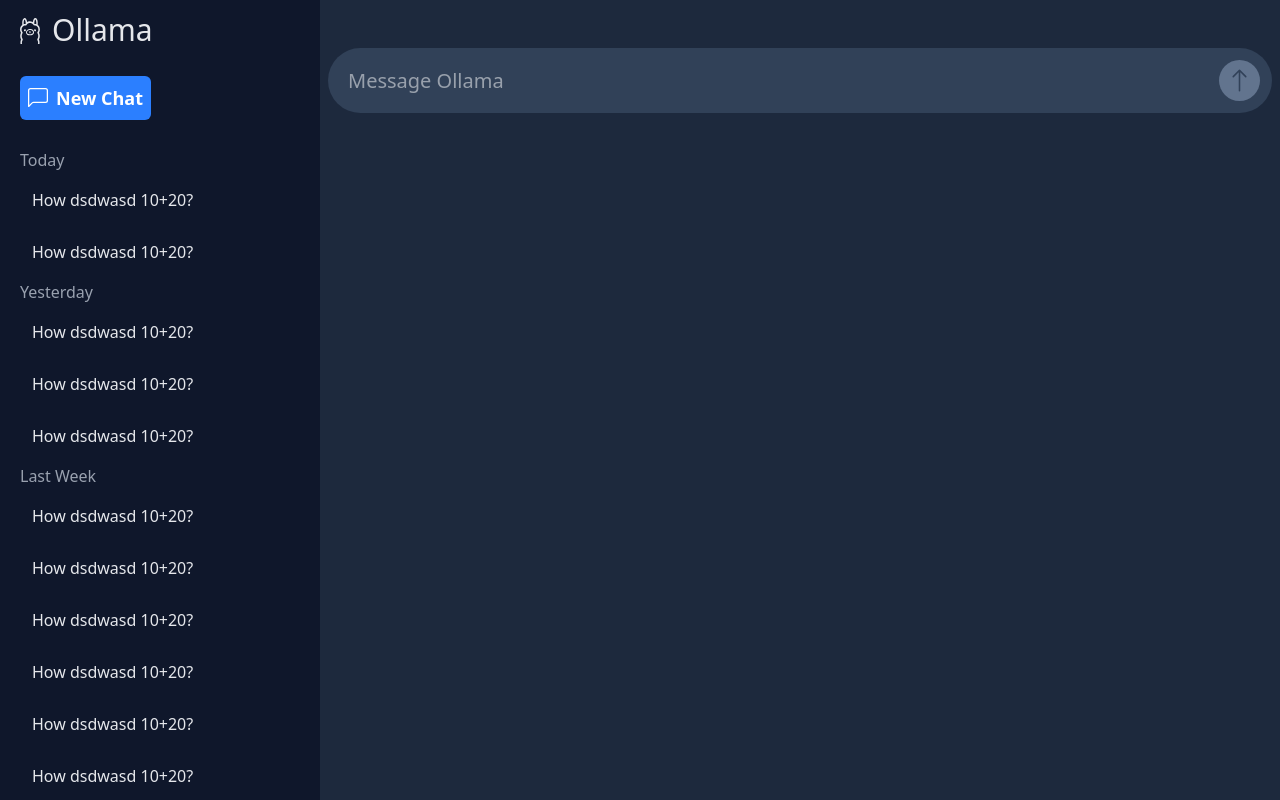
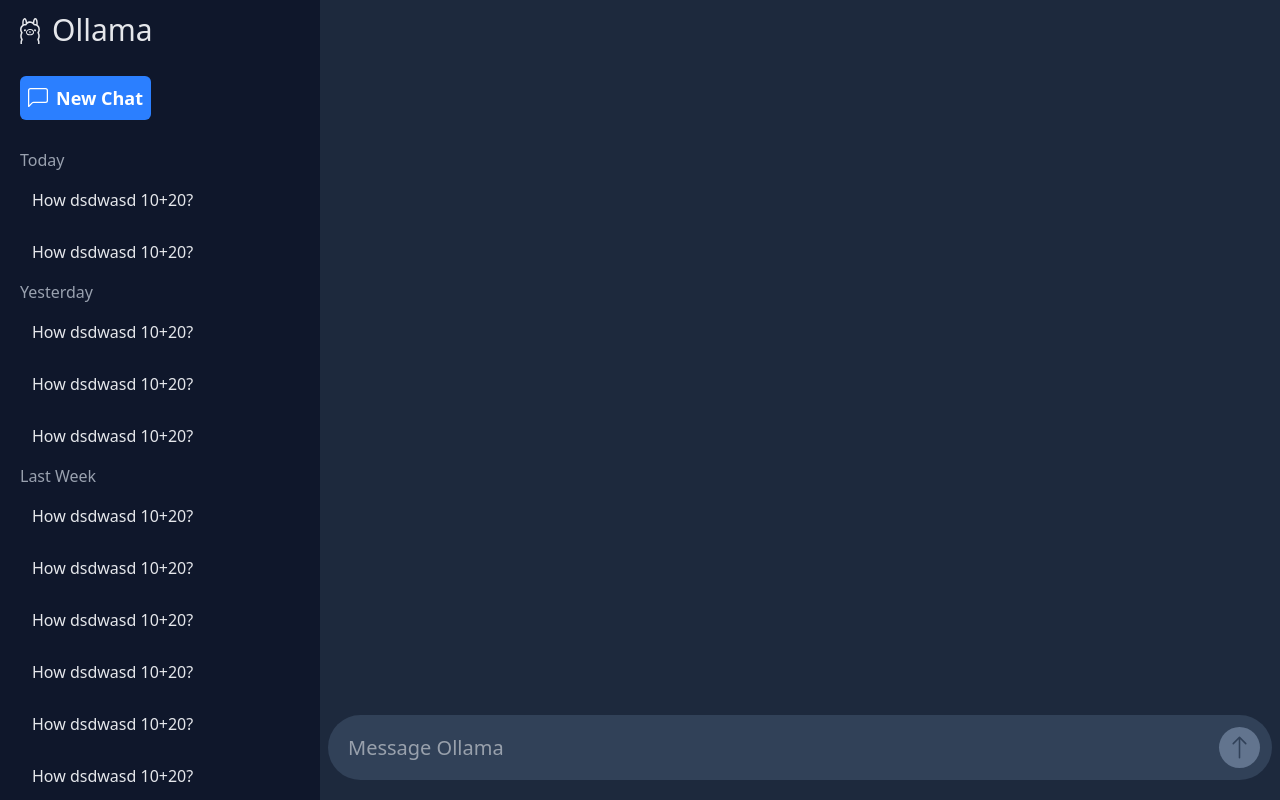
Before and after one commit to kostassagma/ollama-web-client, a React (Vite) app: page /c/sjjs in a window 1280 px wide. Built offline with nearby package versions, Linux system fonts and the light colour scheme.

Commit message:
stick textInput to bottom

```diff
--- a/src/components/text-input.tsx
+++ b/src/components/text-input.tsx
@@ -8,7 +8,7 @@
 
   return (
     <form
-      className="p-2 sticky bottom-3 left-3 w-full right-0 flex"
+      className="p-2 sticky bottom-3 left-3 w-full right-0 flex mt-auto"
       onSubmit={(e: React.FormEvent<HTMLFormElement>) => {
         e.preventDefault();
         addMessage(prompt, "user");
--- a/src/pages/chat.tsx
+++ b/src/pages/chat.tsx
@@ -13,7 +13,7 @@
       <div className="h-screen">
         <SideNav />
       </div>
-      <div className="h-screen w-full bg-slate-800 overflow-y-scroll relative ">
+      <div className="h-screen w-full bg-slate-800 overflow-y-scroll relative flex flex-col">
         <div className="text-white w-full max-w-5xl mx-auto flex flex-col gap-2 p-5">
           {messages.map((message) => {
             if (message.role == "user") {
```
